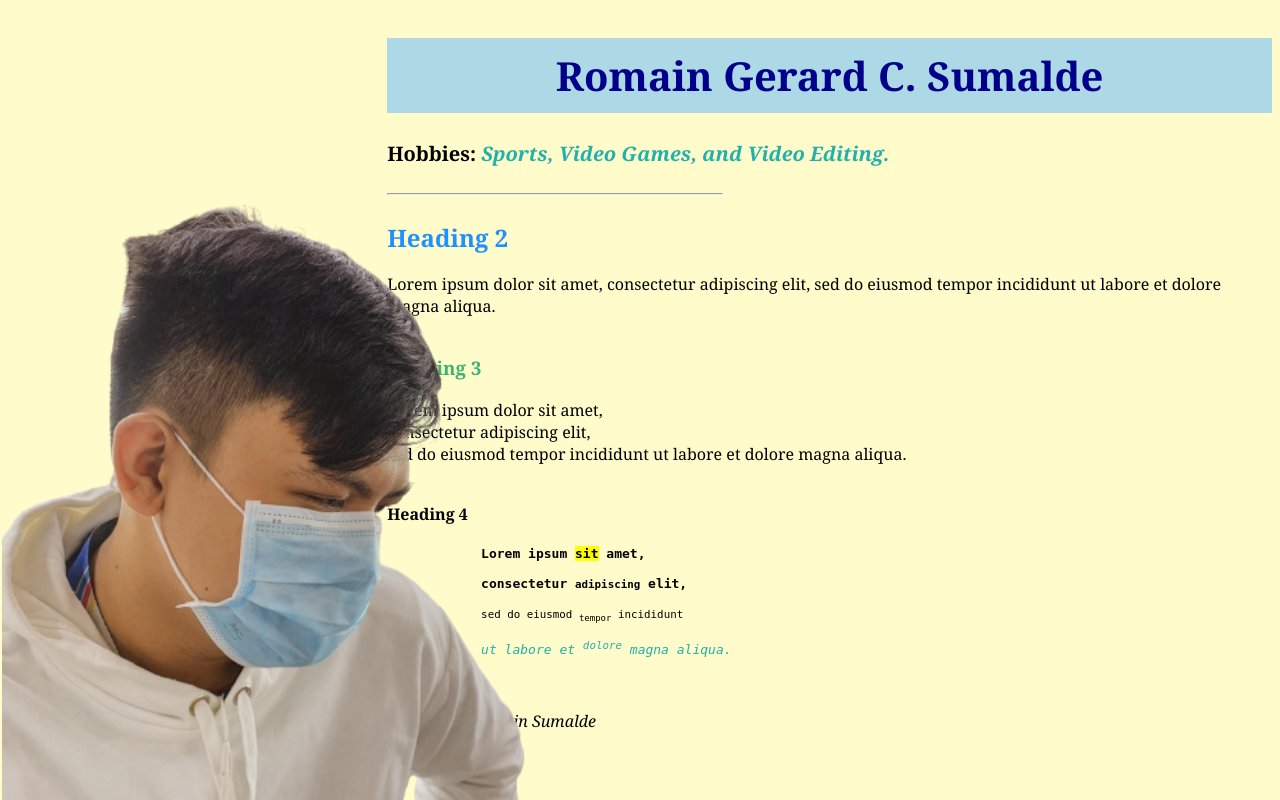
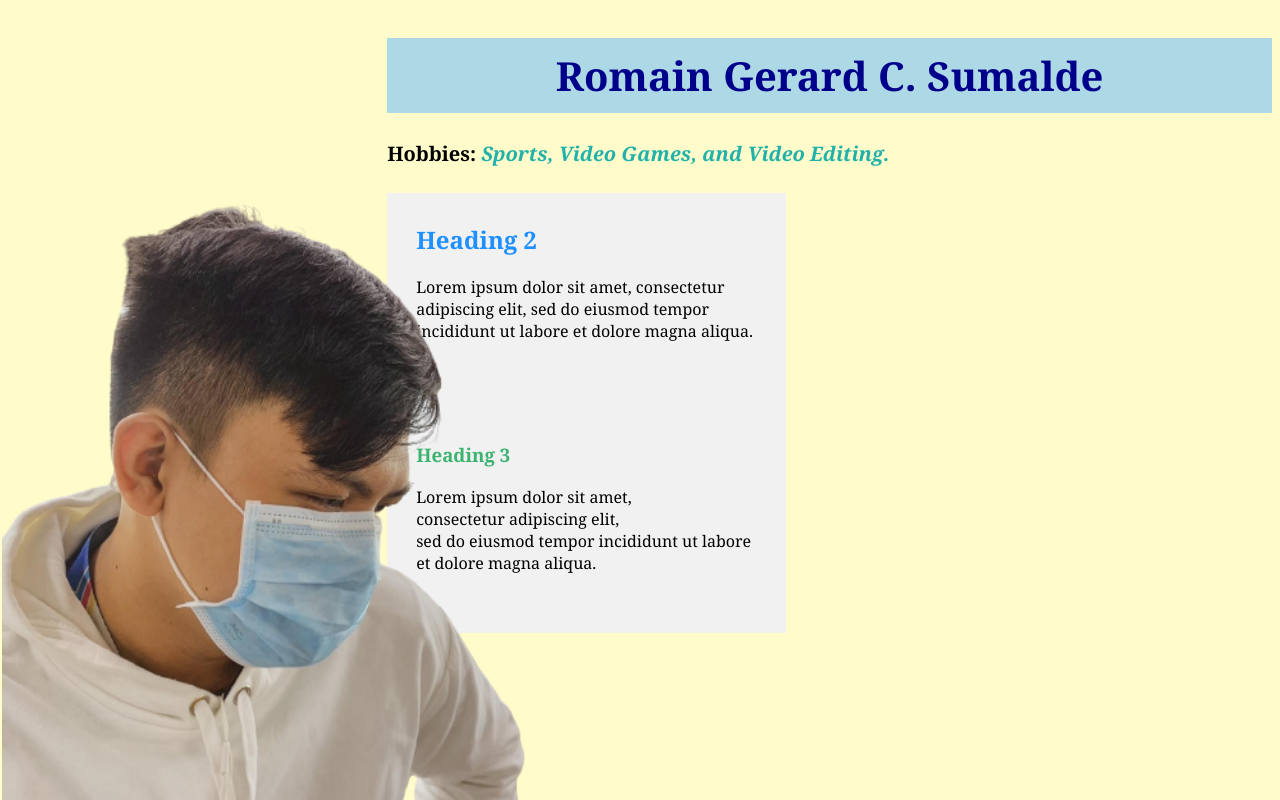
Before and after one commit to RomainSumalde/lab2, a PHP site: page / in a window 1280 px wide. Run offline with PHP 8.4, Linux system fonts and the light colour scheme.

Commit message:
Lesson 2.13 - Layout

```diff
--- a/week3/index.html
+++ b/week3/index.html
@@ -1,11 +1,13 @@
 <!DOCTYPE html>
 <html>
 <head>
+<meta name="author" content="Romain Sumalde">
+<meta name="viewport" content="width=device-width, initial-scale=1.0">
+
 <title>WEB PROG LAB 2</title>
+
 <link rel="stylesheet" href="styles.css">
 <link rel="icon" type="logo" href="Images/Minimalist Logo.png">
-<meta name="author" content="Romain Sumalde">
-<meta name="viewport" content="width=device-width, initial-scale=1.0">
 </head>
 <body>
 
@@ -15,34 +17,20 @@
     <div class="details">
         <h1 id="myHeader"><span>Romain Gerard C. Sumalde</span></h1>
         <h4>Hobbies: <em>Sports, Video Games, and Video Editing.</em></h4>
-        <hr>
     </div>
+    <article>
     <div class="dets">
         <h2>Heading 2</h2>
         <p>Lorem ipsum dolor sit amet, consectetur adipiscing elit, sed do eiusmod tempor incididunt ut labore et dolore magna aliqua.</p>
     </div>
+    </article>
+    <article>
     <div class="dets">
         <h3>Heading 3</h3>
         <p>Lorem ipsum dolor sit amet, <br> consectetur adipiscing elit, <br> sed do eiusmod tempor incididunt ut labore et dolore magna aliqua.</p>
     </div>
-    <div class="dets">
-        <h4>Heading 4</h4>
-        <pre>
-            <b>Lorem ipsum <mark>sit</mark> amet,</b>
+    </article>
 
-            <strong>consectetur <small>adipiscing</small> elit,</strong>
-
-            <small>sed do eiusmod <sub>tempor</sub> incididunt</small>
-
-            <em>ut labore et <sup>dolore</sup> magna aliqua.</em>
-        </pre>
-    </div>
-    <div class="dets">
-        <address>
-            Created by Romain Sumalde<br>
-        </address>
-        <hr>
-    </div>
 
 <!-- Comments -->
 
--- a/week3/styles.css
+++ b/week3/styles.css
@@ -47,7 +47,8 @@ span {
     right: 0;
 }
 .dets {
-    margin-left: 30%;
+    margin-left: 5%;
+    margin-right: 5%;
     margin-bottom: 3%;
     font-family: Cambria, Cochin, Georgia, Times, 'Times New Roman', serif;
 }
@@ -60,3 +61,12 @@ span {
     padding: 10px;
     text-align: center;
   }
+
+article {
+  float: left;
+  padding: 10px;
+  margin-left: 30%;
+  width: 30%;
+  background-color: #f1f1f1;
+  height: 200px;
+}
```
